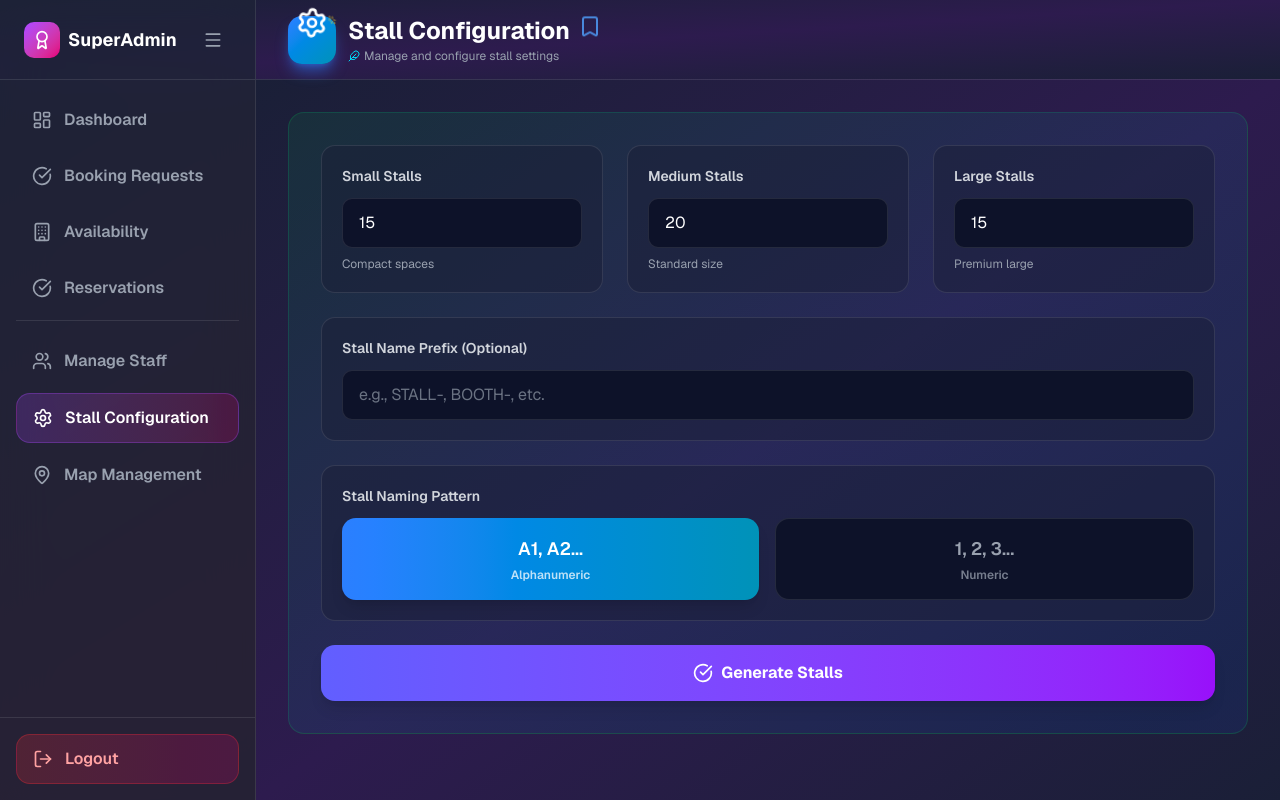
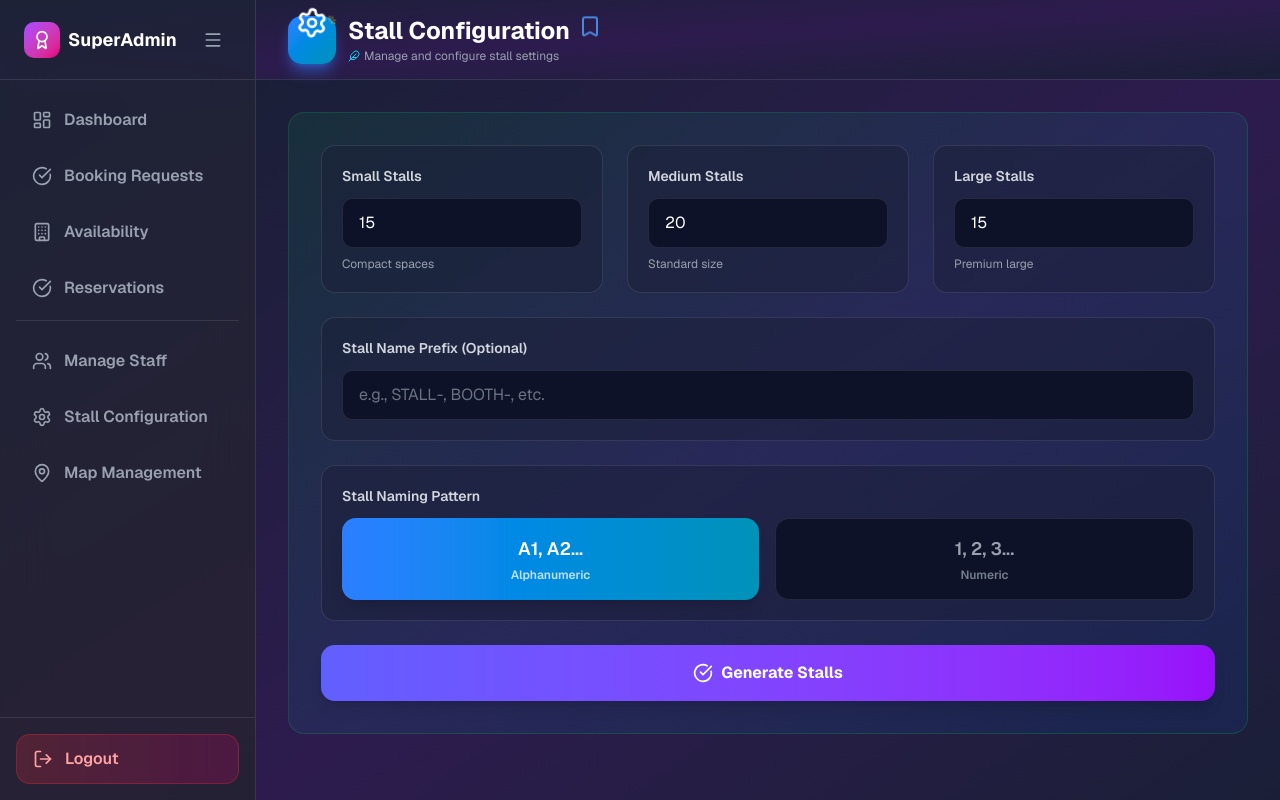
Before and after one commit to Final-Year-Group-Projects-FOE-UOR/Book-Fair-Reservation-System---Frontend, a Next.js app: page /admin/stall-configuration in a window 1280 px wide. Built offline with nearby package versions, Linux system fonts and the light colour scheme.

Commit message:
sidebar updated

```diff
--- /dev/null
+++ b/src/components/admin/reservations/index.tsx
@@ -0,0 +1,9 @@
+import React from 'react'
+
+const Reeservations = () => {
+  return (
+    <div>Reeservations</div>
+  )
+}
+
+export default Reeservations
--- /dev/null
+++ b/src/components/admin/sidebar/SidebarItem.tsx
@@ -0,0 +1,33 @@
+import React from 'react'
+
+type SidebarItemProps = {
+  icon: React.ReactNode;
+  label: string;
+  tag: string;
+  sidebarOpen: boolean;
+  superAdminTab: string;
+  setSuperAdminTab: (tab: string) => void;
+  onClick: () => void;
+}
+
+const SidebarItem = (props: SidebarItemProps) => {
+  return (
+    <button
+      onClick={props.onClick}
+      className={`w-full flex items-center gap-3 ${
+        props.sidebarOpen
+          ? "px-4 py-3 justify-left"
+          : "px-2 py-3 justify-center"
+      } rounded-xl transition ${
+        props.superAdminTab === props.tag
+          ? "bg-linear-to-r from-purple-500/20 to-pink-600/20 text-white border border-purple-500/30"
+          : "text-gray-400 hover:text-white hover:bg-white/5"
+      }`}
+    >
+      {props.icon}
+      {props.sidebarOpen && <span className="font-semibold">{props.label}</span>}
+    </button>
+  );
+}
+
+export default SidebarItem
--- a/src/components/admin/sidebar/index.tsx
+++ b/src/components/admin/sidebar/index.tsx
@@ -16,6 +16,7 @@ import {
 } from "lucide-react";
 import { usePathname, useRouter } from "next/navigation";
 import React, { useEffect, useState } from "react";
+import SidebarItem from "./SidebarItem";
 
 type AdminSidebarProps = {
   sidebarOpen: boolean;
@@ -39,7 +40,7 @@ const AdminSidebar = ({ sidebarOpen, setSidebarOpen }: AdminSidebarProps) => {
       availability: "availability",
       reservations: "reservations",
       "manage-staff": "manageStaff",
-      "map-management": "mapmanagement",
+      "map-management": "mapManagement",
     };
     return tabMap[segment] || "dashboard";
   };
@@ -73,145 +74,98 @@ const AdminSidebar = ({ sidebarOpen, setSidebarOpen }: AdminSidebarProps) => {
         </div>
 
         <nav className="flex-1 p-4 space-y-2">
-          <button
+          <SidebarItem
+            icon={<LayoutDashboard className="w-5 h-5" />}
+            label="Dashboard"
+            tag="dashboard"
+            sidebarOpen={sidebarOpen}
+            superAdminTab={superAdminTab}
+            setSuperAdminTab={setSuperAdminTab}
             onClick={() => {
               setSuperAdminTab("dashboard");
               router.push("/admin/dashboard");
             }}
-            className={`w-full flex items-center  gap-3 ${
-              sidebarOpen
-                ? "px-4 py-3 justify-left"
-                : "px-2 py-3 justify-center"
-            } rounded-xl transition ${
-              superAdminTab === "dashboard"
-                ? "bg-linear-to-r from-purple-500/20 to-pink-600/20 text-white border border-purple-500/30"
-                : "text-gray-400 hover:text-white hover:bg-white/5"
-            }`}
-          >
-            <LayoutDashboard className="w-5 h-5" />
-            {sidebarOpen && <span className="font-semibold">Dashboard</span>}
-          </button>
+          />
+          <SidebarItem
+            icon={<CheckCircle className="w-5 h-5" />}
+            label="Booking Requests"
+            tag="requests"
+            sidebarOpen={sidebarOpen}
+            superAdminTab={superAdminTab}
+            setSuperAdminTab={setSuperAdminTab}
+            onClick={() => {
+              setSuperAdminTab("requests");
+              router.push("/admin/booking-requests");
+            }}
+          />
 
-          <button
-            onClick={() => setSuperAdminTab("requests")}
-            className={`w-full flex items-center gap-3 ${
-              sidebarOpen
-                ? "px-4 py-3 justify-left"
-                : "px-2 py-3 justify-center"
-            } rounded-xl transition ${
-              superAdminTab === "requests"
-                ? "bg-linear-to-r from-purple-500/20 to-pink-600/20 text-white border border-purple-500/30"
-                : "text-gray-400 hover:text-white hover:bg-white/5"
-            }`}
-          >
-            <CheckCircle className="w-5 h-5" />
-            {sidebarOpen && (
-              <div className="flex items-center justify-between flex-1">
-                <span className="font-semibold">Booking Requests</span>
-                {/* {pendingRequests.length > 0 && (
-                <span className="bg-orange-500/30 text-orange-300 text-xs px-2 py-1 rounded-full font-semibold">
-                  {pendingRequests.length}
-                </span>
-              )} */}
-              </div>
-            )}
-          </button>
+          <SidebarItem
+            icon={<Building className="w-5 h-5" />}
+            label="Availability"
+            tag="availability"
+            sidebarOpen={sidebarOpen}
+            superAdminTab={superAdminTab}
+            setSuperAdminTab={setSuperAdminTab}
+            onClick={() => {
+              setSuperAdminTab("availability");
+              router.push("/admin/availability");
+            }}
+          />
 
-          <button
-            onClick={() => setSuperAdminTab("availability")}
-            className={`w-full flex items-center gap-3 ${
-              sidebarOpen
-                ? "px-4 py-3 justify-left"
-                : "px-2 py-3 justify-center"
-            } rounded-xl transition ${
-              superAdminTab === "availability"
-                ? "bg-linear-to-r from-purple-500/20 to-pink-600/20 text-white border border-purple-500/30"
-                : "text-gray-400 hover:text-white hover:bg-white/5"
-            }`}
-          >
-            <Building className="w-5 h-5" />
-            {sidebarOpen && <span className="font-semibold">Availability</span>}
-          </button>
-
-          <button
-            onClick={() => setSuperAdminTab("reservations")}
-            className={`w-full flex items-center gap-3 ${
-              sidebarOpen
-                ? "px-4 py-3 justify-left"
-                : "px-2 py-3 justify-center"
-            } rounded-xl transition ${
-              superAdminTab === "reservations"
-                ? "bg-linear-to-r from-purple-500/20 to-pink-600/20 text-white border border-purple-500/30"
-                : "text-gray-400 hover:text-white hover:bg-white/5"
-            }`}
-          >
-            <CheckCircle className="w-5 h-5" />
-            {sidebarOpen && <span className="font-semibold">Reservations</span>}
-          </button>
+          <SidebarItem
+            icon={<CheckCircle className="w-5 h-5" />}
+            label="Reservations"
+            tag="reservations"
+            sidebarOpen={sidebarOpen}
+            superAdminTab={superAdminTab}
+            setSuperAdminTab={setSuperAdminTab}
+            onClick={() => {
+              setSuperAdminTab("reservations");
+              router.push("/admin/reservations");
+            }}
+          />
 
           <div className="pt-4 border-t border-white/10 space-y-2">
-            <button
+            <SidebarItem
+              icon={<Users className="w-5 h-5" />}
+              label="Manage Staff"
+              tag="manageStaff"
+              sidebarOpen={sidebarOpen}
+              superAdminTab={superAdminTab}
+              setSuperAdminTab={setSuperAdminTab}
               onClick={() => {
                 setSuperAdminTab("manageStaff");
                 router.push("/admin/manage-staff");
               }}
-              className={`w-full flex items-center gap-3 ${
-                sidebarOpen
-                  ? "px-4 py-3 justify-left"
-                  : "px-2 py-3 justify-center"
-              } rounded-xl transition ${
-                superAdminTab === "manageStaff"
-                  ? "bg-linear-to-r from-purple-500/20 to-pink-600/20 text-white border border-purple-500/30"
-                  : "text-gray-400 hover:text-white hover:bg-white/5"
-              }`}
-            >
-              <Users className="w-5 h-5" />
-              {sidebarOpen && (
-                <span className="font-semibold">Manage Staff</span>
-              )}
-            </button>
+            />
 
-            <button
+            <SidebarItem
+              icon={<Settings className="w-5 h-5" />}
+              label="Stall Configuration"
+              tag="stallConfig"
+              sidebarOpen={sidebarOpen}
+              superAdminTab={superAdminTab}
+              setSuperAdminTab={setSuperAdminTab}
               onClick={() => {
-                setSuperAdminTab("stallconfig");
+                setSuperAdminTab("stallConfig");
                 router.push("/admin/stall-configuration");
               }}
-              className={`w-full flex items-center gap-3 ${
-                sidebarOpen
-                  ? "px-4 py-3 justify-left"
-                  : "px-2 py-3 justify-center"
-              } rounded-xl transition ${
-                superAdminTab === "stallconfig"
-                  ? "bg-linear-to-r from-purple-500/20 to-pink-600/20 text-white border border-purple-500/30"
-                  : "text-gray-400 hover:text-white hover:bg-white/5"
-              }`}
-            >
-              <Settings className="w-5 h-5" />
-              {sidebarOpen && (
-                <span className="font-semibold">Stall Configuration</span>
-              )}
-            </button>
+            />
 
-            <button
+            <SidebarItem
+              icon={<MapPin className="w-5 h-5" />}
+              label="Map Management"
+              tag="mapManagement"
+              sidebarOpen={sidebarOpen}
+              superAdminTab={superAdminTab}
+              setSuperAdminTab={setSuperAdminTab}
               onClick={() => {
-                setSuperAdminTab("mapmanagement");
+                setSuperAdminTab("mapManagement");
                 router.push("/admin/map-management");
               }}
-              className={`w-full flex items-center gap-3 ${
-                sidebarOpen
-                  ? "px-4 py-3 justify-left"
-                  : "px-2 py-3 justify-center"
-              } rounded-xl transition ${
-                superAdminTab === "mapmanagement"
-                  ? "bg-linear-to-r from-purple-500/20 to-pink-600/20 text-white border border-purple-500/30"
-                  : "text-gray-400 hover:text-white hover:bg-white/5"
-              }`}
-            >
-              <MapPin className="w-5 h-5" />
-              {sidebarOpen && (
-                <span className="font-semibold">Map Management</span>
-              )}
-            </button>
+            />
+
+
           </div>
         </nav>
 
--- a/src/components/admin/stall-configuration/CustomInput.tsx
+++ b/src/components/admin/stall-configuration/CustomInput.tsx
@@ -1,13 +1,18 @@
-import React from 'react'
+import React from "react";
 
 type CustomInputProps = {
- value: number;
- onChange: (value: number) => void;
- label: string;
- description?: string;
+  value: number;
+  onChange: (value: number) => void;
+  label: string;
+  description?: string;
 };
 
-const CustomInput = ({ value, onChange, label, description }: CustomInputProps) => {
+const CustomInput = ({
+  value,
+  onChange,
+  label,
+  description,
+}: CustomInputProps) => {
   return (
     <div className="bg-[#1a1f37]/50 w-full rounded-xl p-4 sm:p-5 border border-white/10">
       <label className="block text-sm font-semibold text-gray-300 mb-3">
@@ -23,6 +28,6 @@ const CustomInput = ({ value, onChange, label, description }: CustomInputProps)
       <p className="text-xs text-gray-400 mt-2">{description}</p>
     </div>
   );
-}
+};
 
-export default CustomInput
+export default CustomInput;
```
Also changed, not shown: src/app/globals.css (line endings or trailing spaces).
